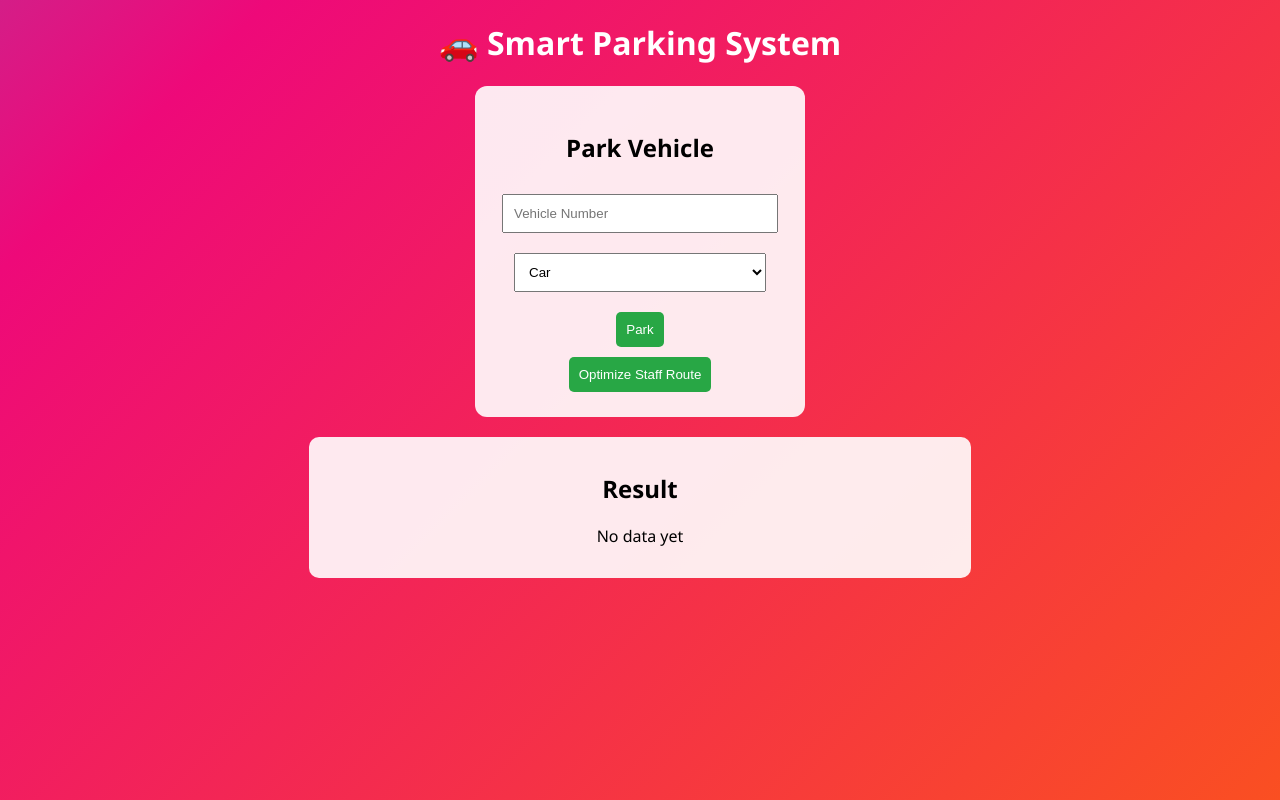
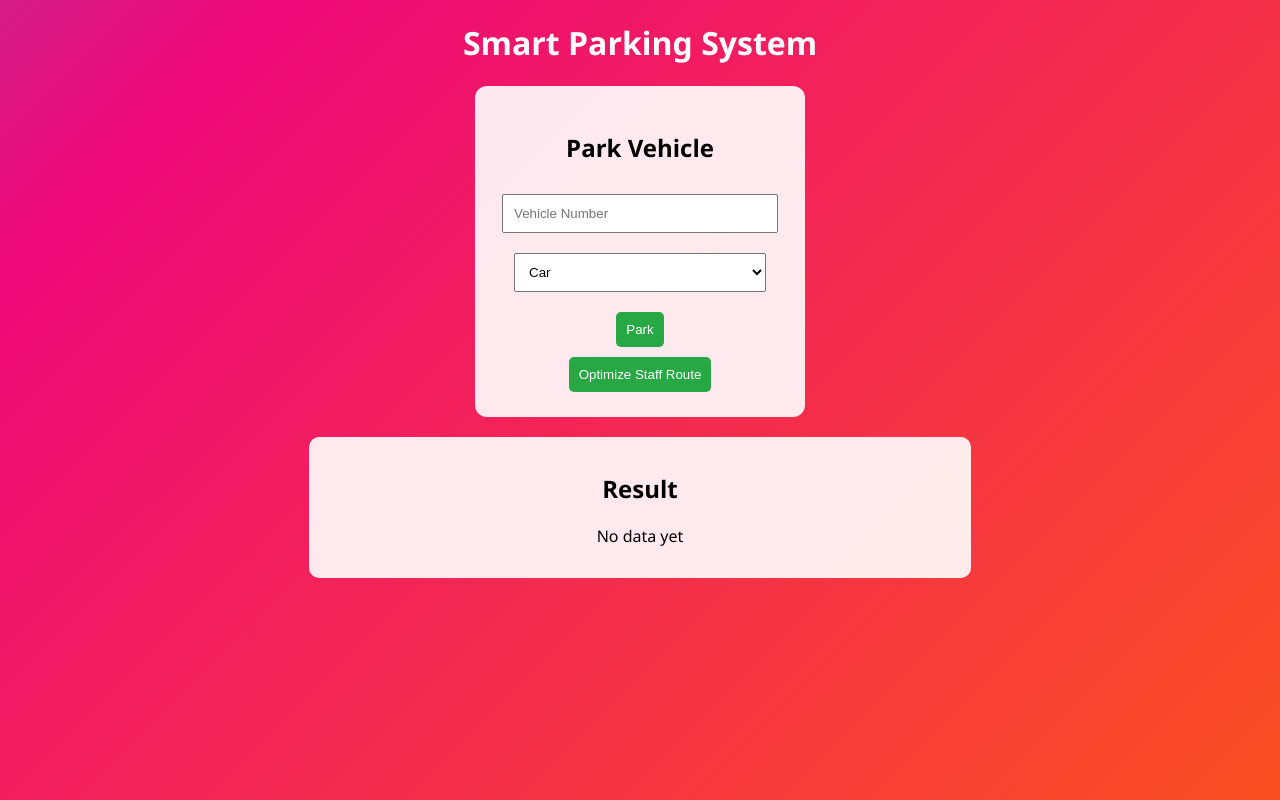
Before and after one commit to Anushka4481/Smart_Parking, a website: page frontend/index.html in a window 1280 px wide. Drawn offline with Linux system fonts and the light colour scheme.

```diff
--- a/frontend/index.html
+++ b/frontend/index.html
@@ -6,7 +6,7 @@
 </head>
 <body>
 
-<h1>🚗 Smart Parking System</h1>
+<h1> Smart Parking System</h1>
 
 <div class="container">
 
```
Also changed, not shown: 2 other files.
